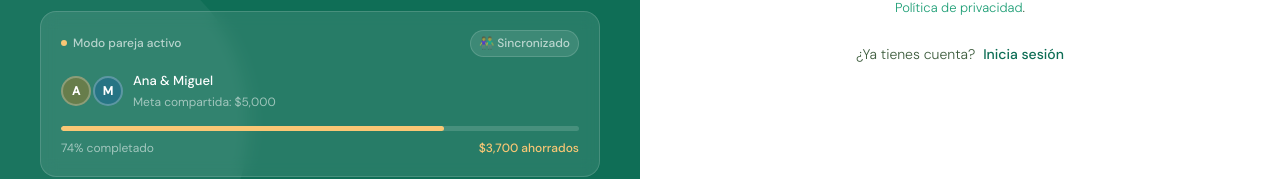
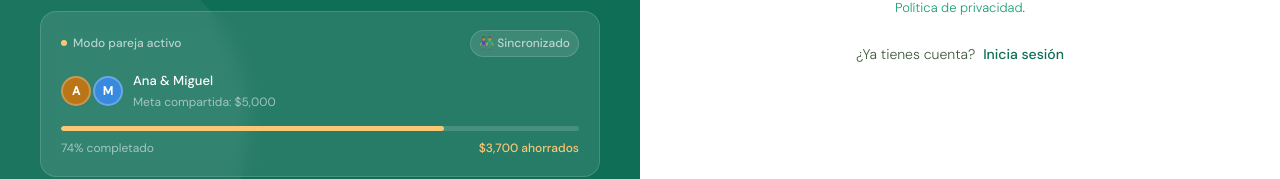
Before and after one commit to Danielbp019/Fin-mate, a Vue app in the folder front-finmate/: page /register in a window 1280 px wide. Shown: the part 583-762 px from the top of the page. Built offline with nearby package versions, Linux system fonts and the light colour scheme; no server answers.

Commit message:
Cambios scroll en modal, css en login y register
- fix scroll no desaparece al abrir modal
- margen botón de salir
- colores de css para login y register

```diff
--- a/front-finmate/src/layouts/AuthLayout.vue
+++ b/front-finmate/src/layouts/AuthLayout.vue
@@ -28,7 +28,7 @@
       </v-app-bar-title>
 
       <template #append>
-        <div class="d-flex align-center ga-3">
+        <div class="d-flex align-center ga-3" style="margin-right: 4px">
           <span style="color: var(--green-deep); font-size: 14px; font-weight: 500"
             >Bienvenido, {{ auth.user?.name }}</span
           >
@@ -44,7 +44,8 @@
           </button>
 
           <v-btn class="fm-btn-submit" :loading="loggingOut" @click="handleLogout">
-            <v-icon>mdi-logout</v-icon> Salir
+            <v-icon>mdi-logout</v-icon>
+            Salir
             <template #loader>
               <v-progress-circular color="white" indeterminate size="20" width="2" />
             </template>
--- a/front-finmate/src/pages/Dashboard.vue
+++ b/front-finmate/src/pages/Dashboard.vue
@@ -65,9 +65,7 @@
             empty-text="No hay datos suficientes"
             :labels="balanceLabels"
             :loading="loading"
-            :no-data="
-              !loading && (!summary?.monthlyBalance || summary.monthlyBalance.length === 0)
-            "
+            :no-data="!loading && (!summary?.monthlyBalance || summary.monthlyBalance.length === 0)"
             title="Balance por mes"
           />
         </div>
@@ -100,8 +98,7 @@
             :labels="expenseCategoryLabels"
             :loading="loading"
             :no-data="
-              !loading &&
-              (!summary?.expenseByCategory || summary.expenseByCategory.length === 0)
+              !loading && (!summary?.expenseByCategory || summary.expenseByCategory.length === 0)
             "
             title="Gastos por categoría"
           />
@@ -131,7 +128,10 @@
                 class="movement-icon"
                 :class="m.type === 'income' ? 'sc-icon-green' : 'sc-icon-gold'"
               >
-                <v-icon :color="m.type === 'income' ? 'var(--green-deep)' : 'var(--gold)'" size="18">
+                <v-icon
+                  :color="m.type === 'income' ? 'var(--green-deep)' : 'var(--gold)'"
+                  size="18"
+                >
                   {{ m.type === 'income' ? 'mdi-plus' : 'mdi-minus' }}
                 </v-icon>
               </div>
@@ -236,20 +236,17 @@ const currentMonthLabel = computed(() => {
 
 const palette = [
   '#0F6E56',
-  '#1D9E75',
   '#378ADD',
   '#BA7517',
   '#D32F2F',
   '#7B1FA2',
+  '#E64A19',
   '#00897B',
-  '#E64A19',
+  '#F9A825',
   '#5C6BC0',
-  '#43A047',
-  '#F9A825',
+  '#C2185B',
   '#6D4C41',
   '#78909C',
-  '#C2185B',
-  '#303F9F',
 ];
 
 const categoryColors = computed(() => {
--- a/front-finmate/src/pages/Login.vue
+++ b/front-finmate/src/pages/Login.vue
@@ -174,7 +174,7 @@ async function handleLogin() {
   width: 600px;
   height: 600px;
   border-radius: 50%;
-  background: rgba(29, 158, 117, 0.25);
+  background: var(--green-mid-25);
   bottom: -200px;
   right: -150px;
 }
--- a/front-finmate/src/pages/Register.vue
+++ b/front-finmate/src/pages/Register.vue
@@ -72,12 +72,9 @@
           </div>
 
           <div class="fm-deco-pair">
-            <div class="fm-deco-avatar" style="background: rgba(186, 117, 23, 0.4)">A</div>
+            <div class="fm-deco-avatar" style="background: var(--gold)">A</div>
 
-            <div
-              class="fm-deco-avatar"
-              style="background: rgba(24, 95, 165, 0.4); margin-left: -8px"
-            >
+            <div class="fm-deco-avatar" style="background: var(--blue-mid); margin-left: -8px">
               M
             </div>
 
@@ -272,7 +269,7 @@ async function handleRegister() {
   width: 500px;
   height: 500px;
   border-radius: 50%;
-  background: rgba(29, 158, 117, 0.22);
+  background: var(--green-mid-22);
   top: -120px;
   right: -160px;
 }
--- a/front-finmate/src/plugins/vuetify.ts
+++ b/front-finmate/src/plugins/vuetify.ts
@@ -24,6 +24,8 @@ export default createVuetify({
     },
   },
   defaults: {
+    VOverlay: { scrollStrategy: 'none' },
+    VDialog: { scrollStrategy: 'none' },
     VLabel: { style: 'font-size: 14px; font-weight: 500;' },
     VBtn: { style: 'font-size: 14px; font-weight: 500;' },
     VTextField: { style: 'font-size: 14px;' },
--- a/front-finmate/src/styles/theme.css
+++ b/front-finmate/src/styles/theme.css
@@ -34,6 +34,8 @@ p {
   --green-deep-40: rgba(15, 110, 86, 0.40);
 
   /* Opacity tiers — green-mid */
+  --green-mid-22: rgba(29, 158, 117, 0.22);
+  --green-mid-25: rgba(29, 158, 117, 0.25);
   --green-mid-50: rgba(29, 158, 117, 0.50);
 
   /* Opacity tiers — white on dark backgrounds */
@@ -59,6 +61,7 @@ p {
 
 html {
   font-size: 16px;
+  overflow-y: scroll;
 }
 
 body {
```
